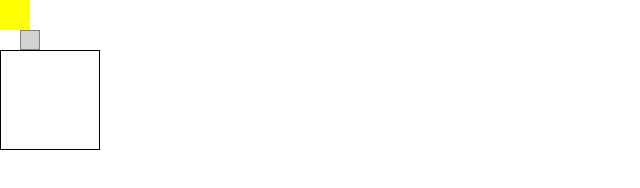
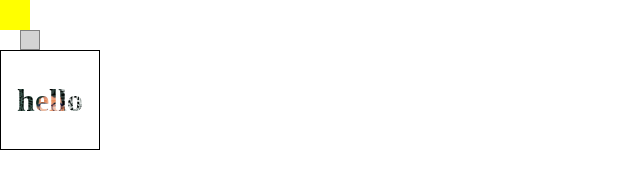
Before and after one commit to trubuskhusnulkarim/trubuskhusnulkarim.github.io, a plain HTML site: page index.html in a window 1280 px wide. Shown: the whole page, without its empty margins (0-640 px from the left). Drawn offline with Linux system fonts and the light colour scheme.

Commit message:
kesalahan path css img

```diff
--- a/css/style.css
+++ b/css/style.css
@@ -40,7 +40,7 @@
 }
 h1 {
     color: transparent;
-    background-image: url('../me.jpg');
+    background-image: url('../img/me.jpg');
     background-size: cover;
     place-self: center;
     background-clip: text;
```
